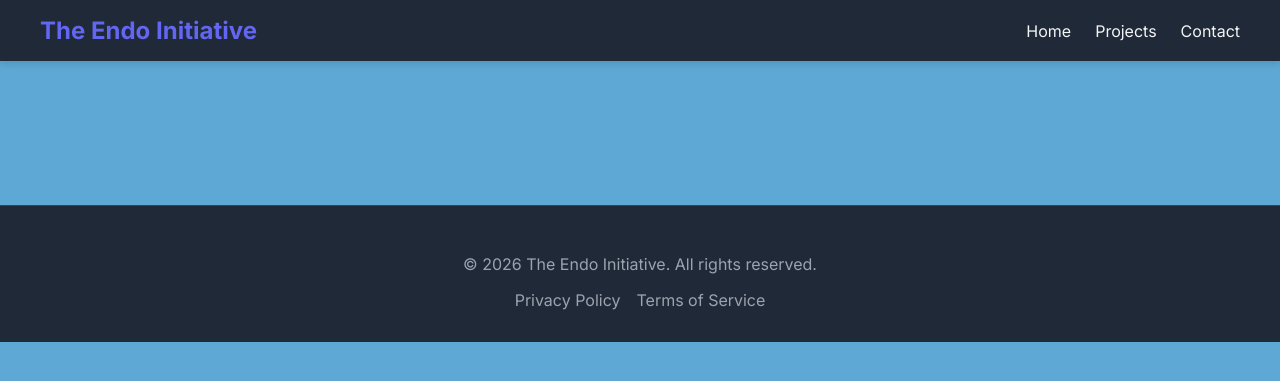
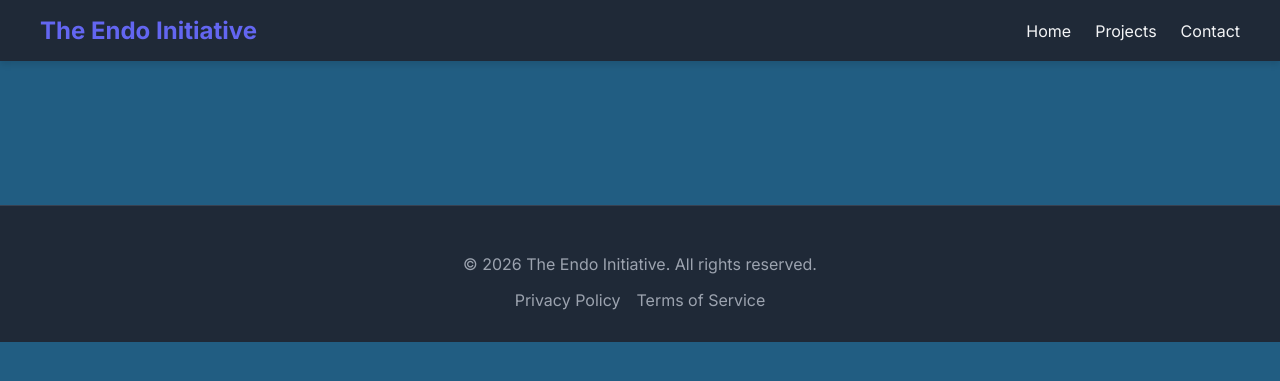
Before and after one commit to Endo-Kazuki/EndoInitiative, a Jekyll site: the page built from index.html, in a window 1280 px wide. Shown: the top 381 px of the page. Built offline with Jekyll 4.4.1, drawn with Linux system fonts in a browser that asks for light colours.

Commit message:
Update style.css

```diff
--- a/assets/css/style.css
+++ b/assets/css/style.css
@@ -12,7 +12,7 @@
 
 /* Base styles for the site */
 .site-body {
-    background-color: #5da8d5; /* Tailwind bg-gray-900 */
+    background-color: #215D82; /* Tailwind bg-gray-900 */
     color: #f3f4f6; /* Tailwind text-gray-100 */
     font-family: 'Inter', sans-serif;
     margin: 0;
```
